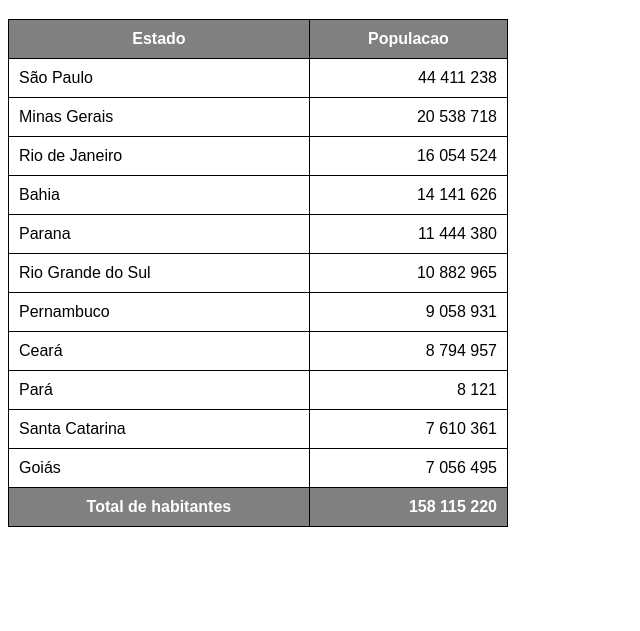
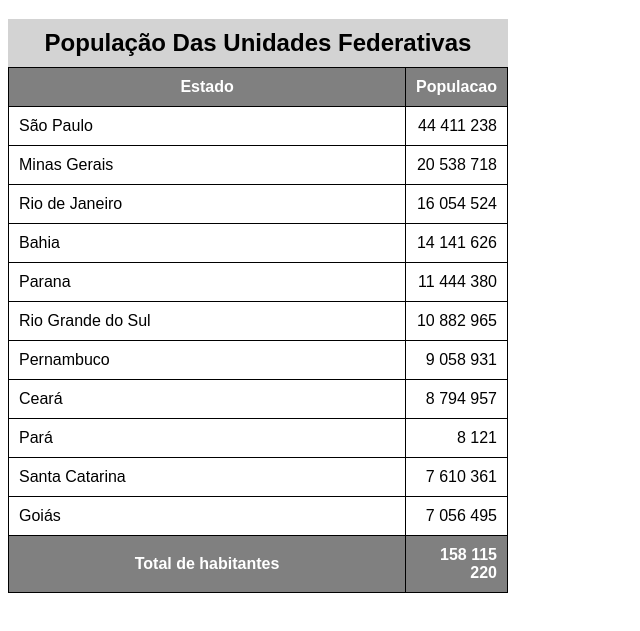
Before and after one commit to Pierazo/html-css, a plain HTML site: page exercicios/ex024/tabela002.html in a window 1280 px wide. Shown: the part 61-692 px from the top of the page, without its empty margins (0-640 px from the left). Drawn offline with Linux system fonts and the light colour scheme.

Commit message:
tabela atualizada

```diff
--- a/exercicios/ex024/tabela002.html
+++ b/exercicios/ex024/tabela002.html
@@ -22,10 +22,21 @@
         padding: 10px;
     }
 
+    caption {
+        font-size: 1.5em;
+        font-weight: bold;
+        /*Para ficar em negrito*/
+        padding: 10px;
+        background-color: lightgray;
+    }
+
     thead,
     tfoot {
         background-color: gray;
         color: white;
+        padding: 10px;
+        /*Ficar espaçado*/
+
     }
 
     .num {
@@ -36,10 +47,11 @@
 <body>
     <h1>Uso de tabelas grande</h1>
     <table>
+        <caption>População Das Unidades Federativas</caption>
         <thead>
             <tr>
-                <th>Estado</th>
-                <th>Populacao</th>
+                <th scope="col">Estado</th>
+                <th scope="col" style="width: 50px;">Populacao</th>
             </tr>
 
         </thead>
@@ -95,7 +107,7 @@
 
         <tfoot>
             <tr>
-                <th>Total de habitantes</th>
+                <th scope="row">Total de habitantes</th>
                 <td class="num"><strong>158 115 220</strong></td>
             </tr>
 
```
